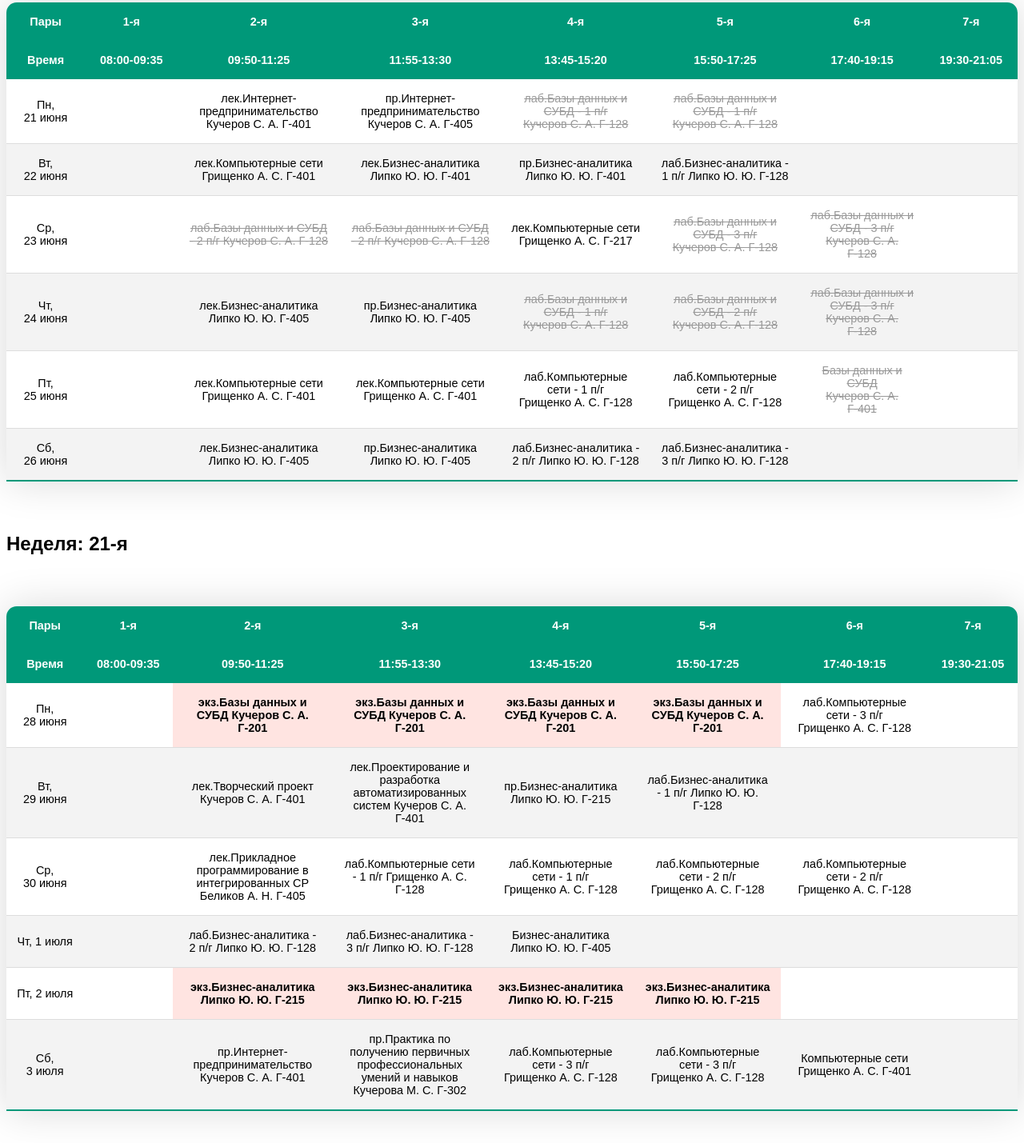
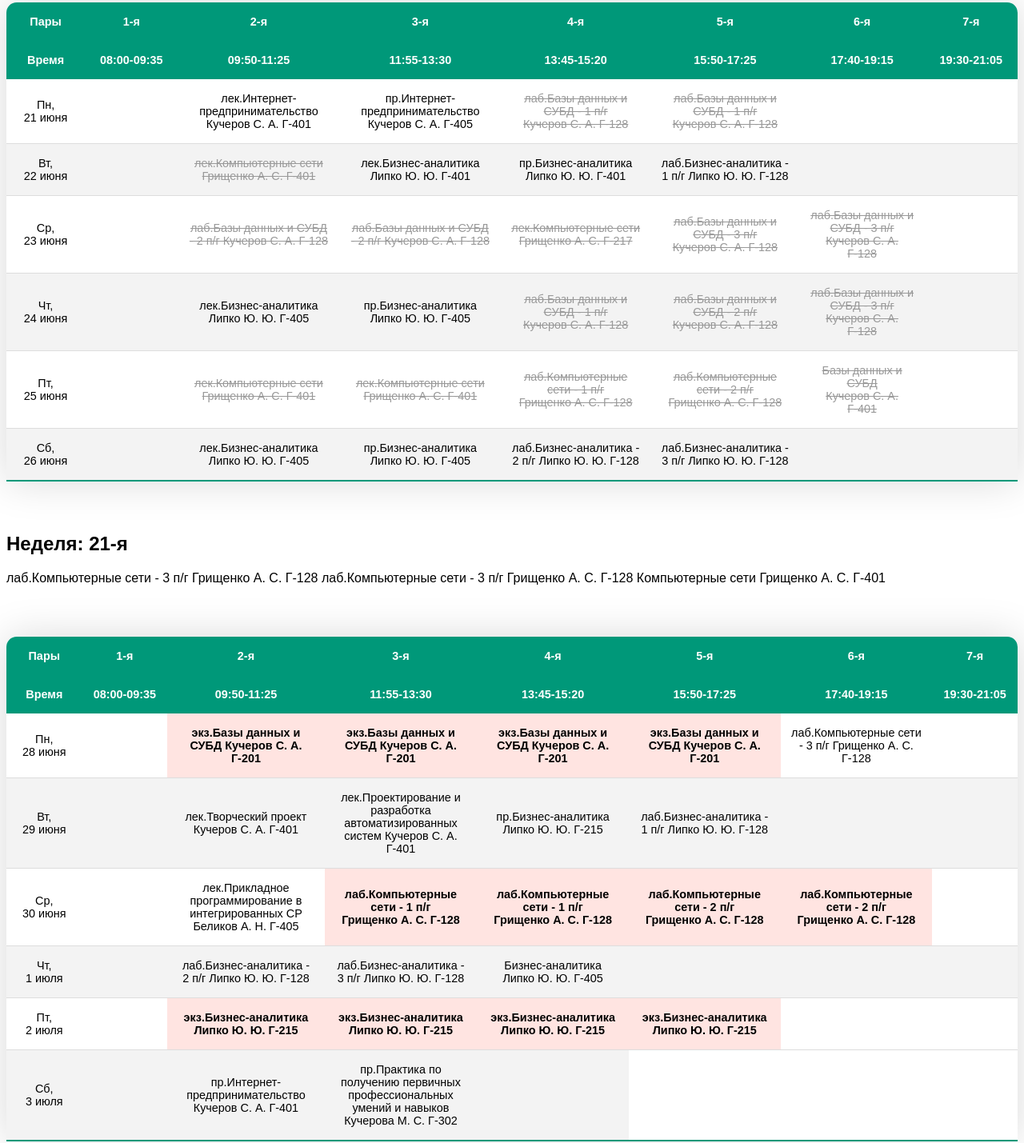
Before and after one commit to ictisrulez/schedule, a plain HTML site: page index.html in a window 1280 px wide. Shown: the part 980-2409 px from the top of the page at 80% size. Drawn offline with Linux system fonts and the light colour scheme.

Commit message:
Update index.html

```diff
--- a/index.html
+++ b/index.html
@@ -58,17 +58,17 @@
 <td></td>
 <td></td>
 </tr>
-<tr class="today">
+<tr>
 <td>Ср, 16&nbsp;июня</td>
 <td></td>
 <td class="canceled">лек.Базы данных и СУБД Кучеров С. А. Г-401</td>
 <td class="canceled">лек.Базы данных и СУБД Кучеров С. А. Г-401</td>
 <td></td>
-<td>лек.Компьютерные сети Грищенко А. С. Г-401</td>
-<td>лек.Компьютерные сети Грищенко А. С. Г-401</td>
+<td class="canceled">лек.Компьютерные сети Грищенко А. С. Г-401</td>
+<td class="canceled">лек.Компьютерные сети Грищенко А. С. Г-401</td>
 <td></td>
 </tr>
-<tr>
+<tr class="today">
 <td>Чт, 17&nbsp;июня</td>
 <td></td>
 <td class="canceled">лек.Базы данных и СУБД Кучеров С. А. Г-405</td>
@@ -138,7 +138,7 @@
 <tr>
 <td>Вт, 22&nbsp;июня</td>
 <td></td>
-<td>лек.Компьютерные сети Грищенко А. С. Г-401</td>
+<td class="canceled">лек.Компьютерные сети Грищенко А. С. Г-401</td>
 <td>лек.Бизнес-аналитика Липко Ю. Ю. Г-401</td>
 <td>пр.Бизнес-аналитика Липко Ю. Ю. Г-401</td>
 <td>лаб.Бизнес-аналитика - 1 п/г Липко Ю. Ю. Г-128</td>
@@ -150,7 +150,7 @@
 <td></td>
 <td class="canceled">лаб.Базы данных и СУБД - 2 п/г Кучеров С. А. Г-128</td>
 <td class="canceled">лаб.Базы данных и СУБД - 2 п/г Кучеров С. А. Г-128</td>
-<td>лек.Компьютерные сети Грищенко А. С. Г-217</td>
+<td class="canceled">лек.Компьютерные сети Грищенко А. С. Г-217</td>
 <td class="canceled">лаб.Базы данных и СУБД - 3 п/г Кучеров С. А. Г-128</td>
 <td class="canceled">лаб.Базы данных и СУБД - 3 п/г Кучеров С. А. Г-128</td>
 <td></td>
@@ -168,10 +168,10 @@
 <tr>
 <td>Пт, 25&nbsp;июня</td>
 <td></td>
-<td>лек.Компьютерные сети Грищенко А. С. Г-401</td>
-<td>лек.Компьютерные сети Грищенко А. С. Г-401</td>
-<td>лаб.Компьютерные сети - 1 п/г Грищенко А. С. Г-128</td>
-<td>лаб.Компьютерные сети - 2 п/г Грищенко А. С. Г-128</td>
+<td class="canceled">лек.Компьютерные сети Грищенко А. С. Г-401</td>
+<td class="canceled">лек.Компьютерные сети Грищенко А. С. Г-401</td>
+<td class="canceled">лаб.Компьютерные сети - 1 п/г Грищенко А. С. Г-128</td>
+<td class="canceled">лаб.Компьютерные сети - 2 п/г Грищенко А. С. Г-128</td>
 <td class="canceled">Базы данных и СУБД Кучеров С. А. Г-401</td>
 <td></td>
 </tr>
@@ -236,10 +236,10 @@
 <td>Ср, 30&nbsp;июня</td>
 <td></td>
 <td>лек.Прикладное программирование в интегрированных СР Беликов А. Н. Г-405</td>
-<td>лаб.Компьютерные сети - 1 п/г Грищенко А. С. Г-128</td>
-<td>лаб.Компьютерные сети - 1 п/г Грищенко А. С. Г-128</td>
-<td>лаб.Компьютерные сети - 2 п/г Грищенко А. С. Г-128</td>
-<td>лаб.Компьютерные сети - 2 п/г Грищенко А. С. Г-128</td>
+<td class="exam">лаб.Компьютерные сети - 1 п/г Грищенко А. С. Г-128</td>
+<td class="exam">лаб.Компьютерные сети - 1 п/г Грищенко А. С. Г-128</td>
+<td class="exam">лаб.Компьютерные сети - 2 п/г Грищенко А. С. Г-128</td>
+<td class="exam">лаб.Компьютерные сети - 2 п/г Грищенко А. С. Г-128</td>
 <td></td>
 </tr>
 <tr>
@@ -267,9 +267,9 @@
 <td></td>
 <td>пр.Интернет-предпринимательство Кучеров С. А. Г-401</td>
 <td>пр.Практика по получению первичных профессиональных умений и навыков Кучерова М. С. Г-302</td>
-<td>лаб.Компьютерные сети - 3 п/г Грищенко А. С. Г-128</td>
-<td>лаб.Компьютерные сети - 3 п/г Грищенко А. С. Г-128</td>
-<td>Компьютерные сети Грищенко А. С. Г-401</td>
+<tdclass="canceled">лаб.Компьютерные сети - 3 п/г Грищенко А. С. Г-128</td>
+<tdclass="canceled">лаб.Компьютерные сети - 3 п/г Грищенко А. С. Г-128</td>
+<tdclass="canceled">Компьютерные сети Грищенко А. С. Г-401</td>
 <td></td>
 </tr>
 </tbody>
@@ -303,10 +303,10 @@
 <td>Пн, 5&nbsp;июля</td>
 <td></td>
 <td></td>
-<td class="exam">экз.Компьютерные сети Грищенко А. С. Г-201</td>
-<td class="exam">экз.Компьютерные сети Грищенко А. С. Г-201</td>
-<td class="exam">экз.Компьютерные сети Грищенко А. С. Г-201</td>
-<td class="exam">экз.Компьютерные сети Грищенко А. С. Г-201</td>
+<td class="canceled">экз.Компьютерные сети Грищенко А. С. Г-201</td>
+<td class="canceled">экз.Компьютерные сети Грищенко А. С. Г-201</td>
+<td class="canceled">экз.Компьютерные сети Грищенко А. С. Г-201</td>
+<td class="canceled">экз.Компьютерные сети Грищенко А. С. Г-201</td>
 <td></td>
 </tr>
 <tr>
```
